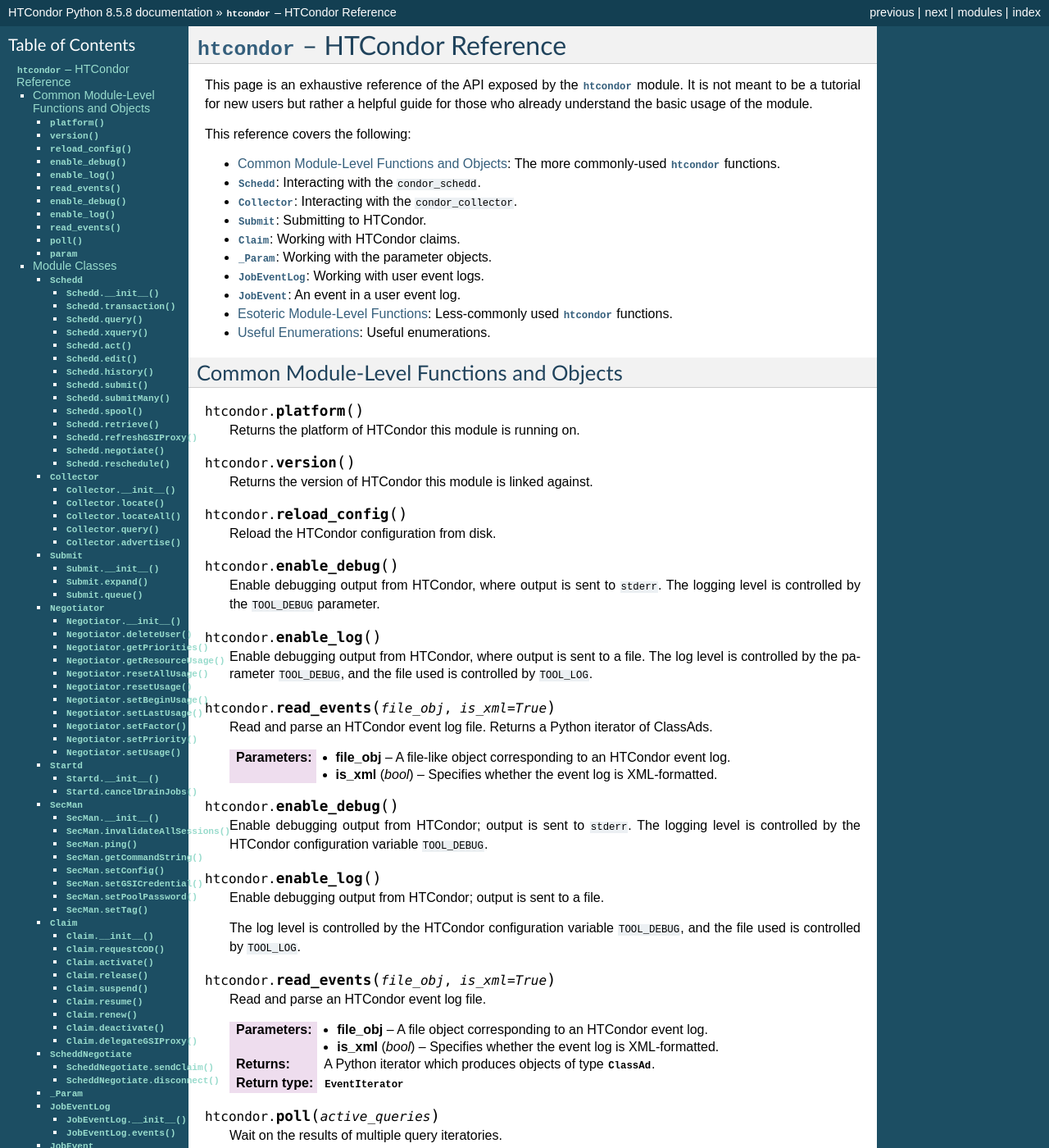
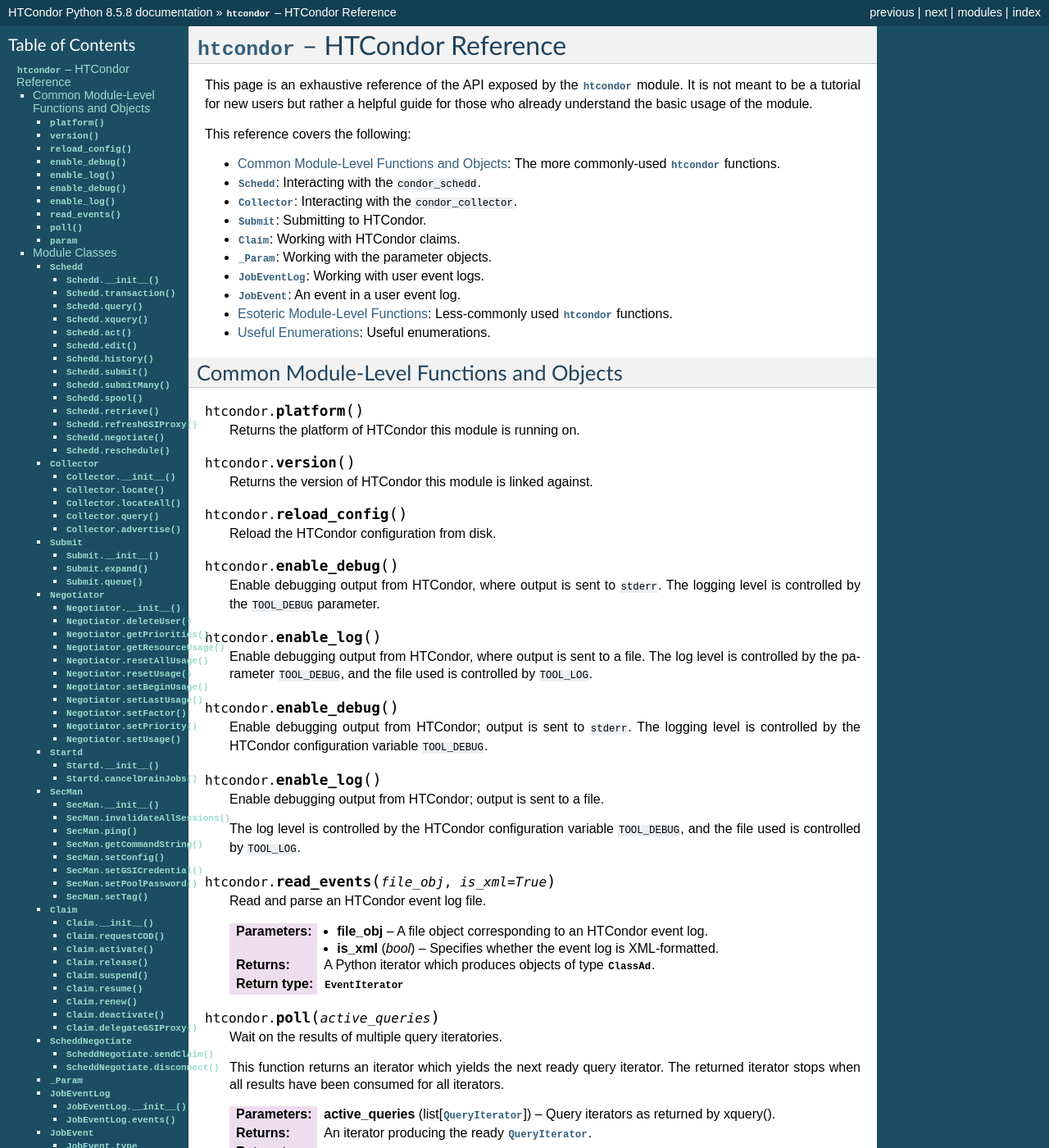
Before and after one commit to htcondor/htcondor-python, a Sphinx documentation site: the page built from docs/htcondor.rst, in a window 1280 px wide and 1400 px high. Shown: the whole window at 82% size. Built offline with Sphinx 7.4.7, drawn with Linux system fonts in a browser that asks for light colours.

Commit message:
Remove undocumented function.  Remove some stray whitespace.

```diff
--- a/docs/htcondor.rst
+++ b/docs/htcondor.rst
@@ -51,13 +51,6 @@ Common Module-Level Functions and Objects
    Enable debugging output from HTCondor, where output is sent to a file.
    The log level is controlled by the parameter ``TOOL_DEBUG``, and the
    file used is controlled by ``TOOL_LOG``.
-
-.. function:: read_events(file_obj, is_xml = True)
-
-   Read and parse an HTCondor event log file. Returns a Python iterator of ClassAds.
-
-   :param file_obj: A file-like object corresponding to an HTCondor event log.
-   :param bool is_xml: Specifies whether the event log is XML-formatted.
 
 .. function:: enable_debug( )
 
```
